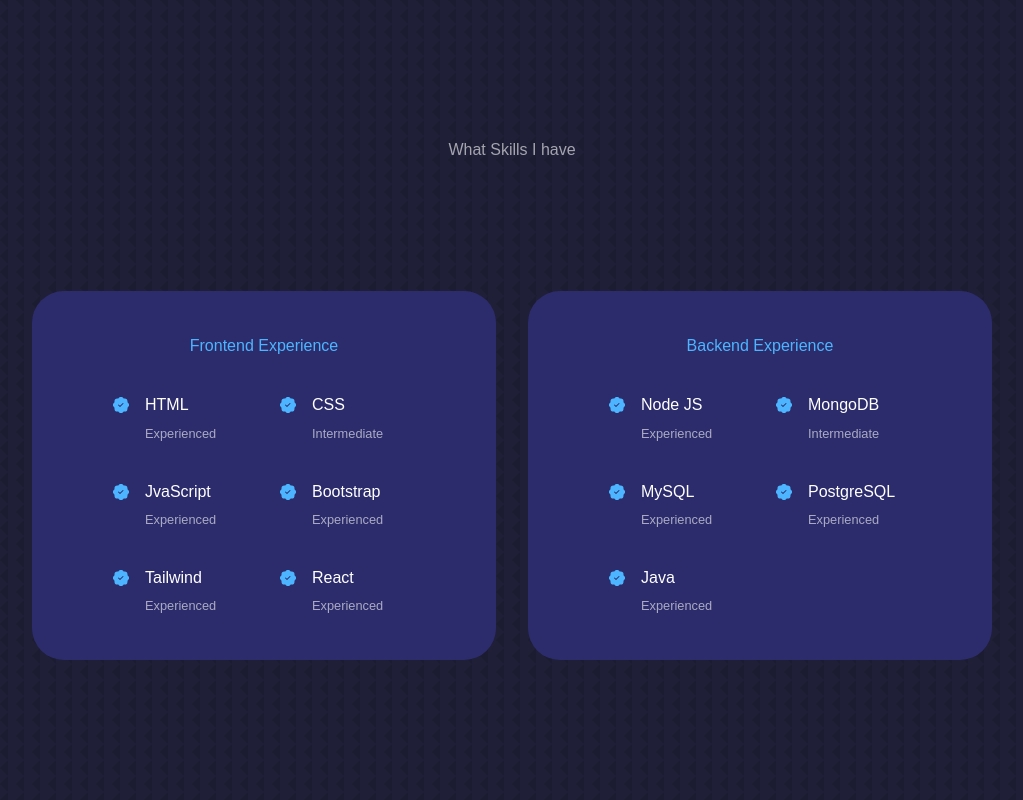
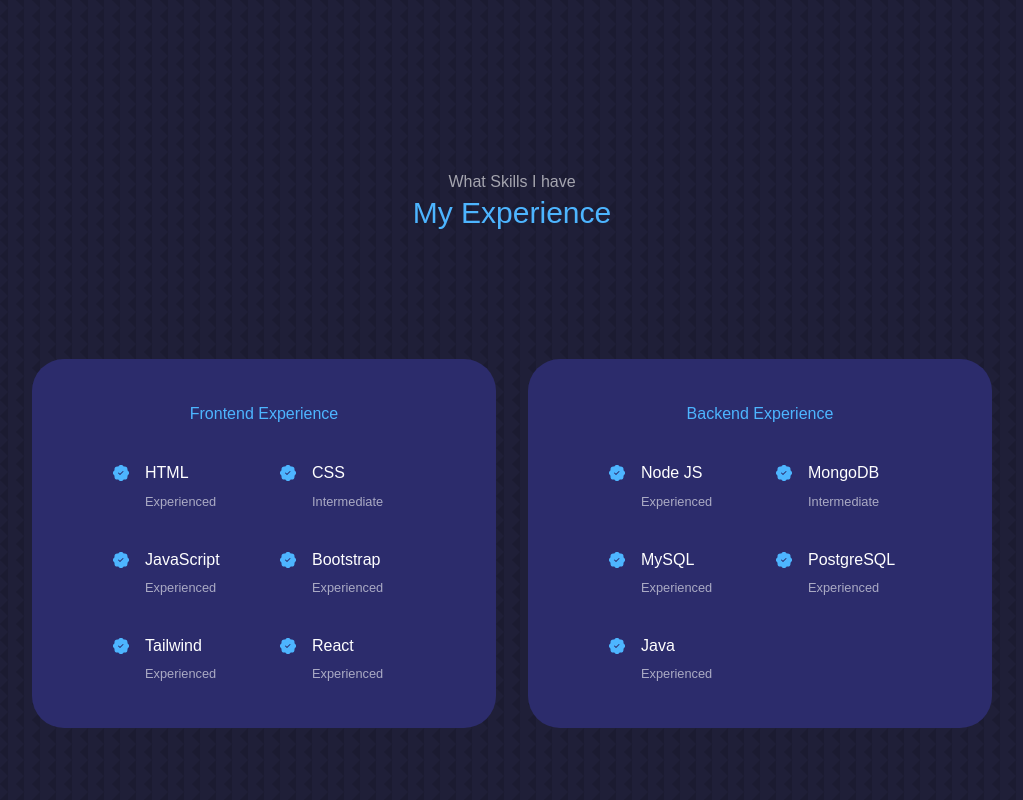
Before and after one commit to luigi989/portfolio, a React (Create React App) app: page / in a window 1280 px wide. Shown: the part 1720-2520 px from the top of the page, without its empty margins (128-1151 px from the left). Built offline with nearby package versions, Linux system fonts and the light colour scheme.

Commit message:
Refactored code

```diff
--- a/src/components/experience/Experience.jsx
+++ b/src/components/experience/Experience.jsx
@@ -1,102 +1,40 @@
 import React from 'react'
-import { BsPatchCheckFill } from 'react-icons/bs';
+import ExperienceItem from './ExperienceItem';
 
 const Experience = () => {
+  const Intermediate = 'Intermediate';
+  const experienced = 'Experienced';
+
   return (
-    <section id='experience' className='mt-32 h-screen'>
+    <section id='experience' className='mt-32 h-fit lg:h-screen pt-4 lg:pt-8'>
       <h5 className='text-light font-medium'>What Skills I have</h5>
-      <h2 className='text-primaryAlt font-medium text-3xl mb-16 lg:mb-32'></h2>
+      <h2 className='text-primaryAlt font-medium text-3xl mb-10 lg:mb-32'>My Experience</h2>
 
-      <div className='w-3/4 m-auto grid grid-cols-2 gap-8 experience_container'>
-        <div className='bg-bgAlt py-10 px-20 rounded-[2rem] border-solid border-[1px] border-transparent
+      <div className='w-11/12 lg:w-3/4 m-auto grid grid-cols-1 md:grid-cols-2 gap-4 lg:gap-8'>
+        <div className='bg-bgAlt py-5 px-5 lg:py-10 lg:px-20 rounded-[2rem] border-solid border-[1px] border-transparent
                         hover:bg-transparent hover:border-primary cursor-default
-                        transition ease-linear duration-300 experience_frontend'>
+                        transition ease-linear duration-300'>
           <h3 className='text-center mb-8 text-primaryAlt'>Frontend Experience</h3>
-          <div className='grid grid-cols-2 gap-8 experience_content'>
-            <article className='flex gap-4 experience_details'>
-            <BsPatchCheckFill className='mt-[6px] text-primaryAlt' />
-              <div>
-                <h4>HTML</h4>
-                <small className='text-light'>Experienced</small>
-              </div>
-            </article>
-            <article className='flex gap-4 experience_details'>
-            <BsPatchCheckFill className='mt-[6px] text-primaryAlt' />
-              <div>
-                <h4>CSS</h4>
-                <small className='text-light'>Intermediate</small>
-              </div>
-            </article>
-            <article className='flex gap-4 experience_details'>
-            <BsPatchCheckFill className='mt-[6px] text-primaryAlt' />
-              <div>
-                <h4>JvaScript</h4>
-                <small className='text-light'>Experienced</small>
-              </div>
-            </article>
-            <article className='flex gap-4 experience_details'>
-            <BsPatchCheckFill className='mt-[6px] text-primaryAlt' />
-              <div>
-                <h4>Bootstrap</h4>
-                <small className='text-light'>Experienced</small>
-              </div>
-            </article>
-            <article className='flex gap-4 experience_details'>
-            <BsPatchCheckFill className='mt-[6px] text-primaryAlt' />
-              <div>
-                <h4>Tailwind</h4>
-                <small className='text-light'>Experienced</small>
-              </div>
-            </article>
-            <article className='flex gap-4 experience_details'>
-            <BsPatchCheckFill className='mt-[6px] text-primaryAlt' />
-              <div>
-                <h4>React</h4>
-                <small className='text-light'>Experienced</small>
-              </div>
-            </article>
+          <div className='grid grid-cols-2 gap-8'>
+            <ExperienceItem lang='HTML' grade={experienced} />
+            <ExperienceItem lang='CSS' grade={Intermediate} />
+            <ExperienceItem lang='JavaScript' grade={experienced} />
+            <ExperienceItem lang='Bootstrap' grade={experienced} />
+            <ExperienceItem lang='Tailwind' grade={experienced} />
+            <ExperienceItem lang='React' grade={experienced} />
           </div>
         </div>
 
-        <div className='bg-bgAlt py-10 px-20 rounded-[2rem] border-solid border-[1px] border-transparent
+        <div className='bg-bgAlt py-5 px-5 lg:py-10 lg:px-20 rounded-[2rem] border-solid border-[1px] border-transparent
                         hover:bg-transparent hover:border-primary cursor-default
-                        transition ease-linear duration-300 experience_backend'>
+                        transition ease-linear duration-300'>
           <h3 className='text-center mb-8 text-primaryAlt'>Backend Experience</h3>
-          <div className='grid grid-cols-2 gap-8 experience_content'>
-            <article className='flex gap-4 experience_details'>
-              <BsPatchCheckFill className='mt-[6px] text-primaryAlt' />
-              <div>
-                <h4>Node JS</h4>
-                <small className='text-light'>Experienced</small>
-              </div>
-            </article>
-            <article className='flex gap-4 experience_details'>
-              <BsPatchCheckFill className='mt-[6px] text-primaryAlt' />
-              <div>
-                <h4>MongoDB</h4>
-                <small className='text-light'>Intermediate</small>
-              </div>
-            </article>
-            <article className='flex gap-4 experience_details'>
-              <BsPatchCheckFill className='mt-[6px] text-primaryAlt' />
-              <div>
-                <h4>MySQL</h4>
-                <small className='text-light'>Experienced</small></div>
-            </article>
-            <article className='flex gap-4 experience_details'>
-              <BsPatchCheckFill className='mt-[6px] text-primaryAlt' />
-              <div>
-                <h4>PostgreSQL</h4>
-                <small className='text-light'>Experienced</small>
-              </div>
-            </article>
-            <article className='flex gap-4 experience_details'>
-              <BsPatchCheckFill className='mt-[6px] text-primaryAlt' />
-              <div>
-                <h4>Java</h4>
-                <small className='text-light'>Experienced</small>
-              </div>
-            </article>
+          <div className='grid grid-cols-2 gap-8'>
+            <ExperienceItem lang='Node JS' grade={experienced} />
+            <ExperienceItem lang='MongoDB' grade={Intermediate} />
+            <ExperienceItem lang='MySQL' grade={experienced} />
+            <ExperienceItem lang='PostgreSQL' grade={experienced} />
+            <ExperienceItem lang='Java' grade={experienced} />
           </div>
         </div>
       </div>
```
